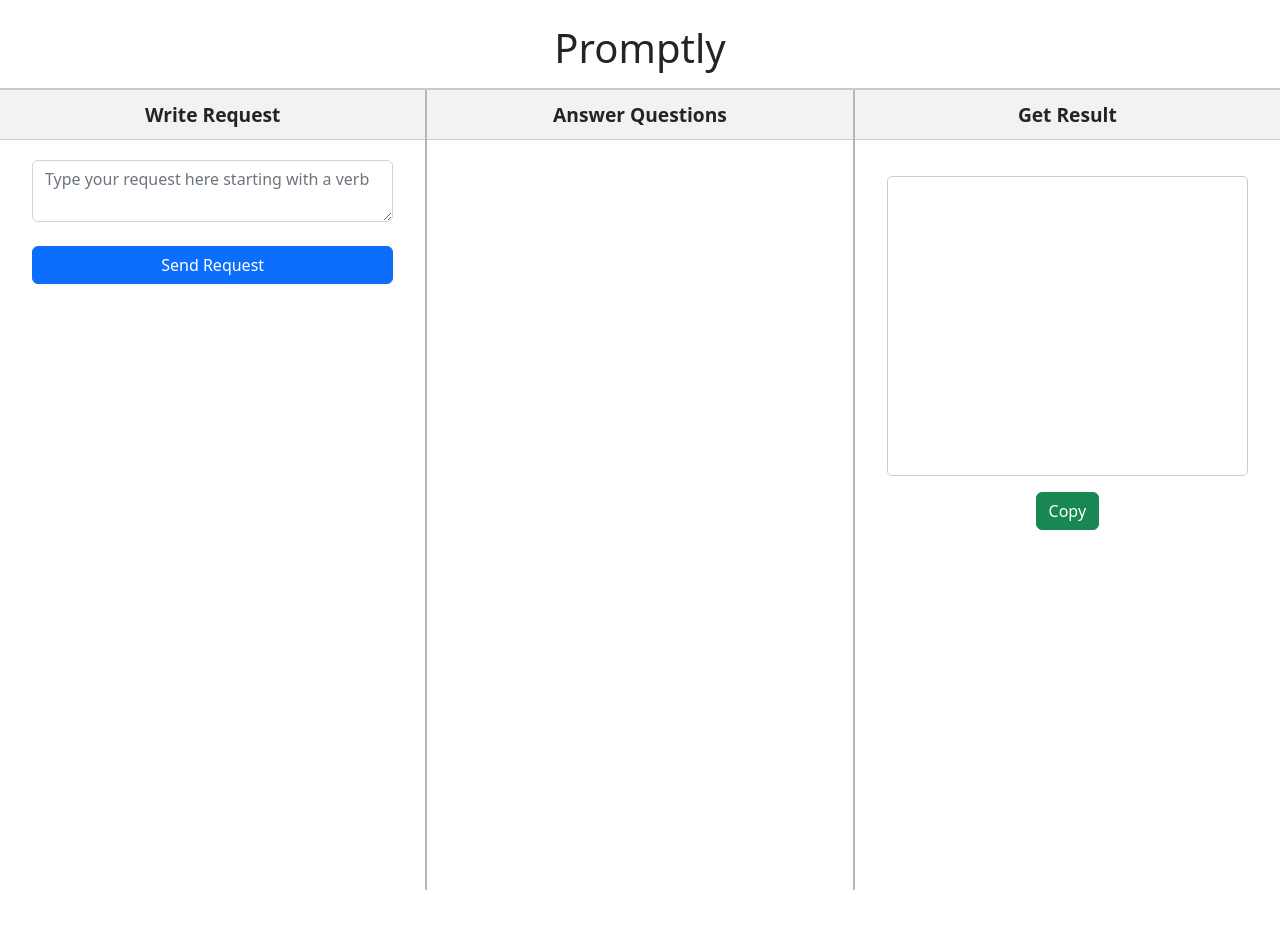
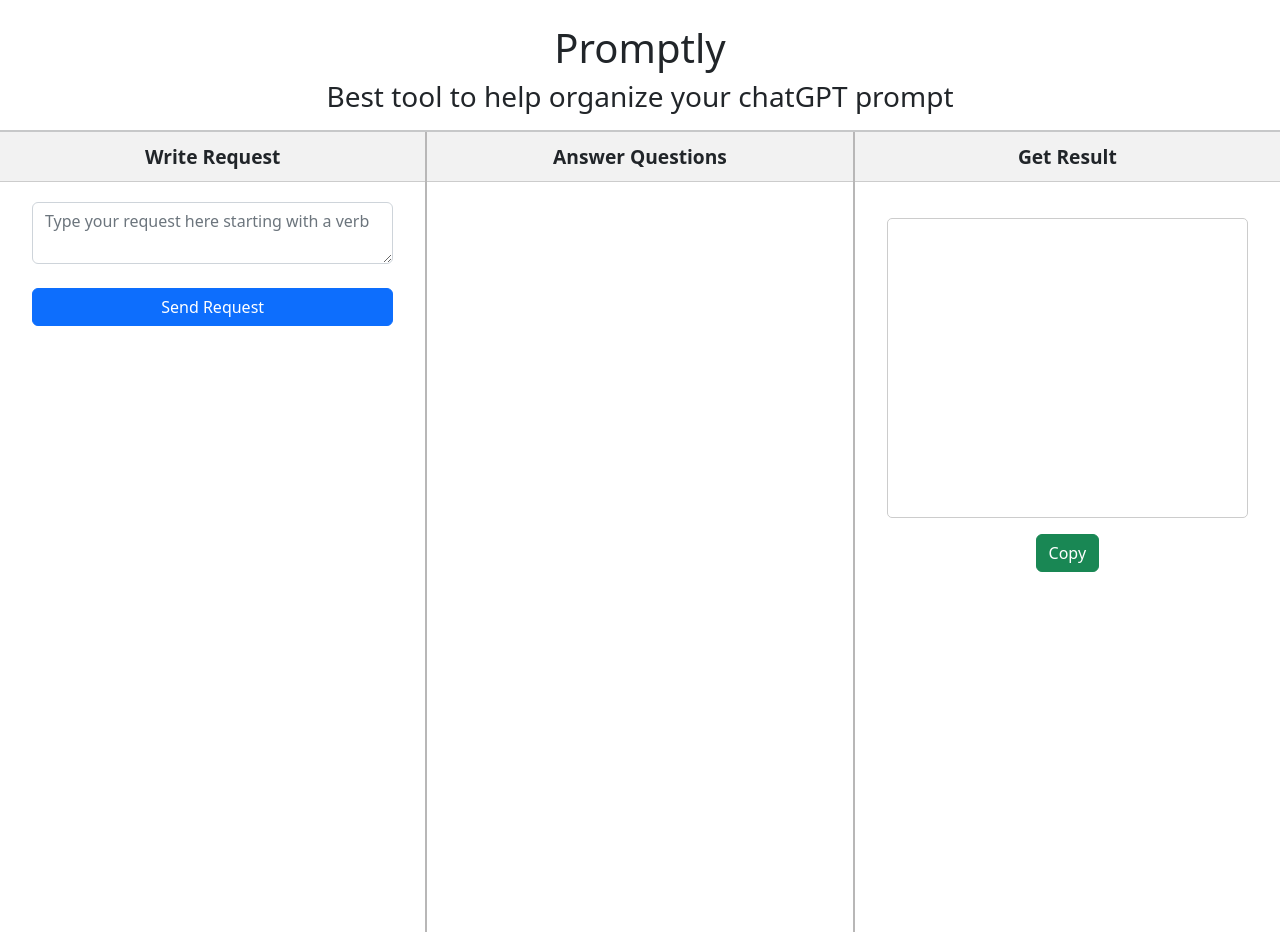
Before and after one commit to Yiwen789/promptly, a React (Create React App) app in the folder app/: page / in a window 1280 px wide. Before the commit the page ends 890 px from the top, so only its background shows below. Built offline with nearby package versions, Linux system fonts and the light colour scheme.

Commit message:
added subtitle

```diff
--- a/app/src/App.css
+++ b/app/src/App.css
@@ -38,7 +38,12 @@
 }
 
 
-h1 {
+h1{
+  text-align: center;
+  margin-bottom: 20px;
+}
+
+h3{
   text-align: center;
   margin-bottom: 20px;
 }
--- a/app/src/App.js
+++ b/app/src/App.js
@@ -12,6 +12,7 @@
     <div>
       <br/>
       <h1>Promptly</h1>
+      <h3>Best tool to help organize your chatGPT prompt </h3>
       <hr className="hr-style"/>
       <AskForm/>
     </div>
```
